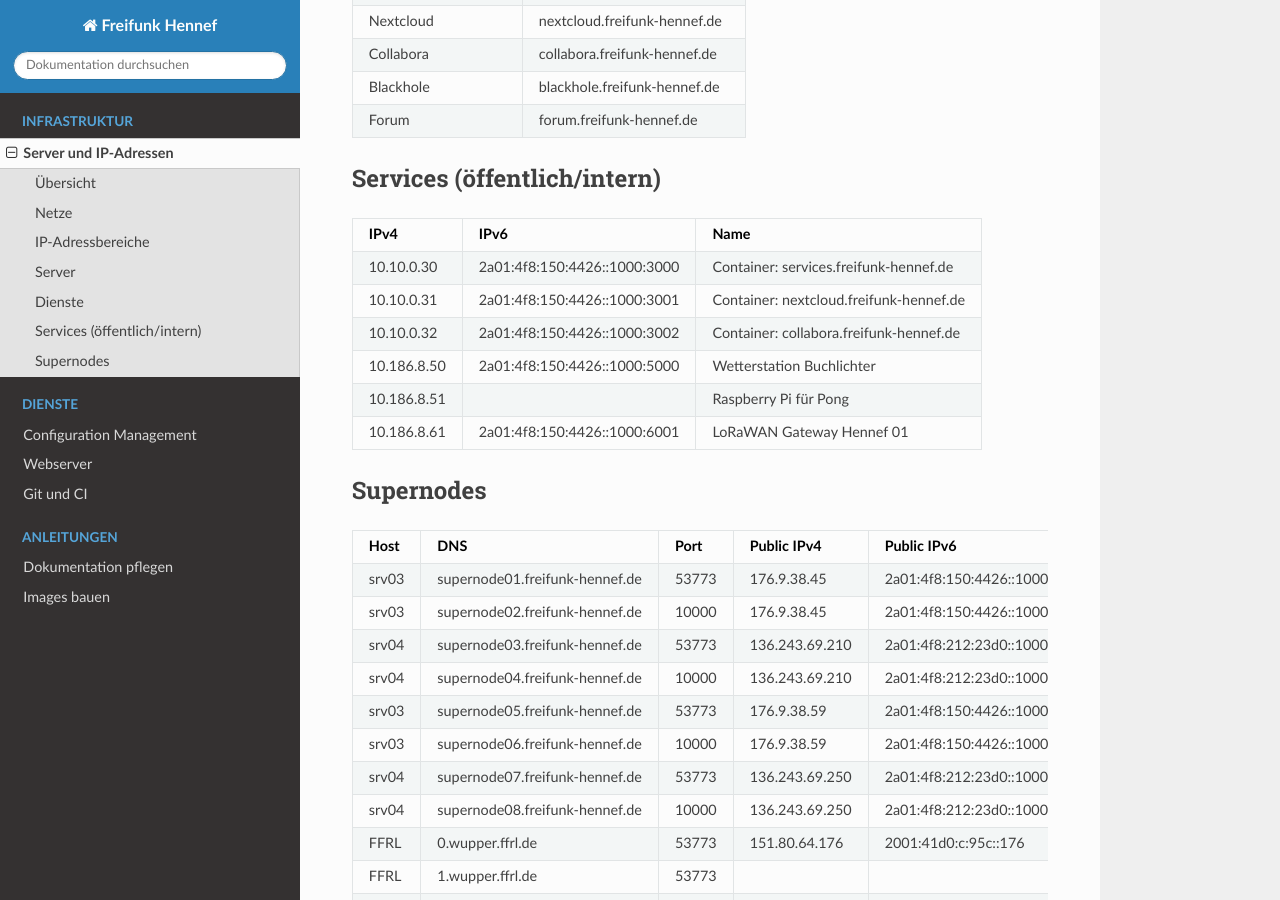
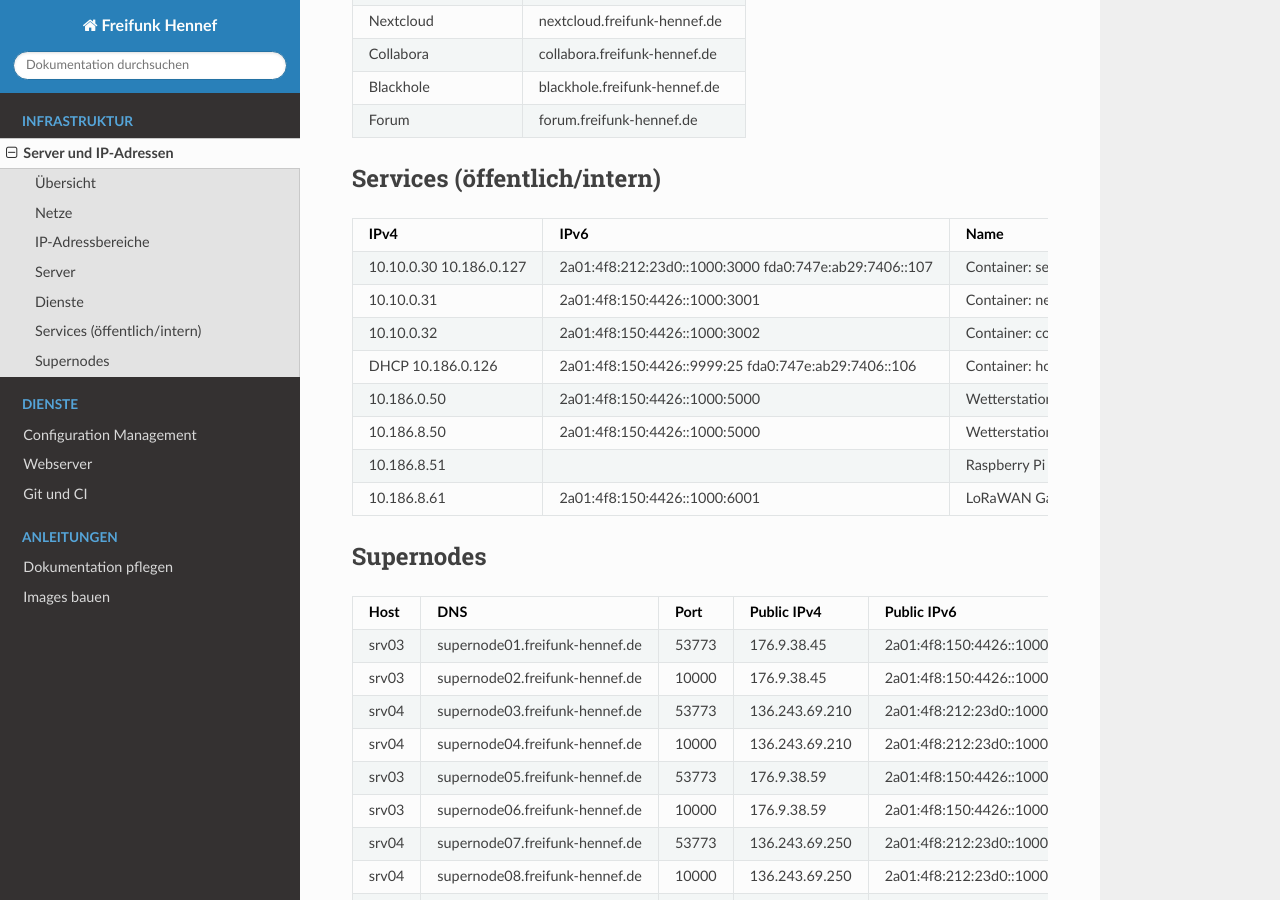
Before and after one commit to Freifunk-Hennef/FFHEF-Docs, a Sphinx documentation site: the page built from source/server-ip-adressen.rst, in a window 1280 px wide and 900 px high, scrolled down 1393 px. Built offline with Sphinx 7.4.7 and the Read the Docs theme 2.0.0, drawn with Linux system fonts in a browser that asks for light colours.

Commit message:
[FIX] IPv6 für services.freifunk-hennef.de angepasst und hopglass.freifunk-hennef.de in die Liste aufgenommen.

```diff
--- a/source/server-ip-adressen.rst
+++ b/source/server-ip-adressen.rst
@@ -118,11 +118,17 @@ Services (öffentlich/intern)
 +---------------+------------------------------+-----------------------------------------+
 | IPv4          | IPv6                         | Name                                    |
 +===============+==============================+=========================================+
-| 10.10.0.30    | 2a01:4f8:150:4426::1000:3000 | Container: services.freifunk-hennef.de  |
+| 10.10.0.30    | 2a01:4f8:212:23d0::1000:3000 | Container: services.freifunk-hennef.de  |
+| 10.186.0.127  | fda0:747e:ab29:7406::107     | fastd/bat0                              |
 +---------------+------------------------------+-----------------------------------------+
 | 10.10.0.31    | 2a01:4f8:150:4426::1000:3001 | Container: nextcloud.freifunk-hennef.de |
 +---------------+------------------------------+-----------------------------------------+
 | 10.10.0.32    | 2a01:4f8:150:4426::1000:3002 | Container: collabora.freifunk-hennef.de |
++---------------+------------------------------+-----------------------------------------+
+| DHCP          | 2a01:4f8:150:4426::9999:25   | Container: hopglass.freifunk-hennef.de  |
+| 10.186.0.126  | fda0:747e:ab29:7406::106     | fastd/bat0                              |
++---------------+------------------------------+-----------------------------------------+
+| 10.186.0.50   | 2a01:4f8:150:4426::1000:5000 | Wetterstation Buchlichter               |
 +---------------+------------------------------+-----------------------------------------+
 | 10.186.8.50   | 2a01:4f8:150:4426::1000:5000 | Wetterstation Buchlichter               |
 +---------------+------------------------------+-----------------------------------------+
```
